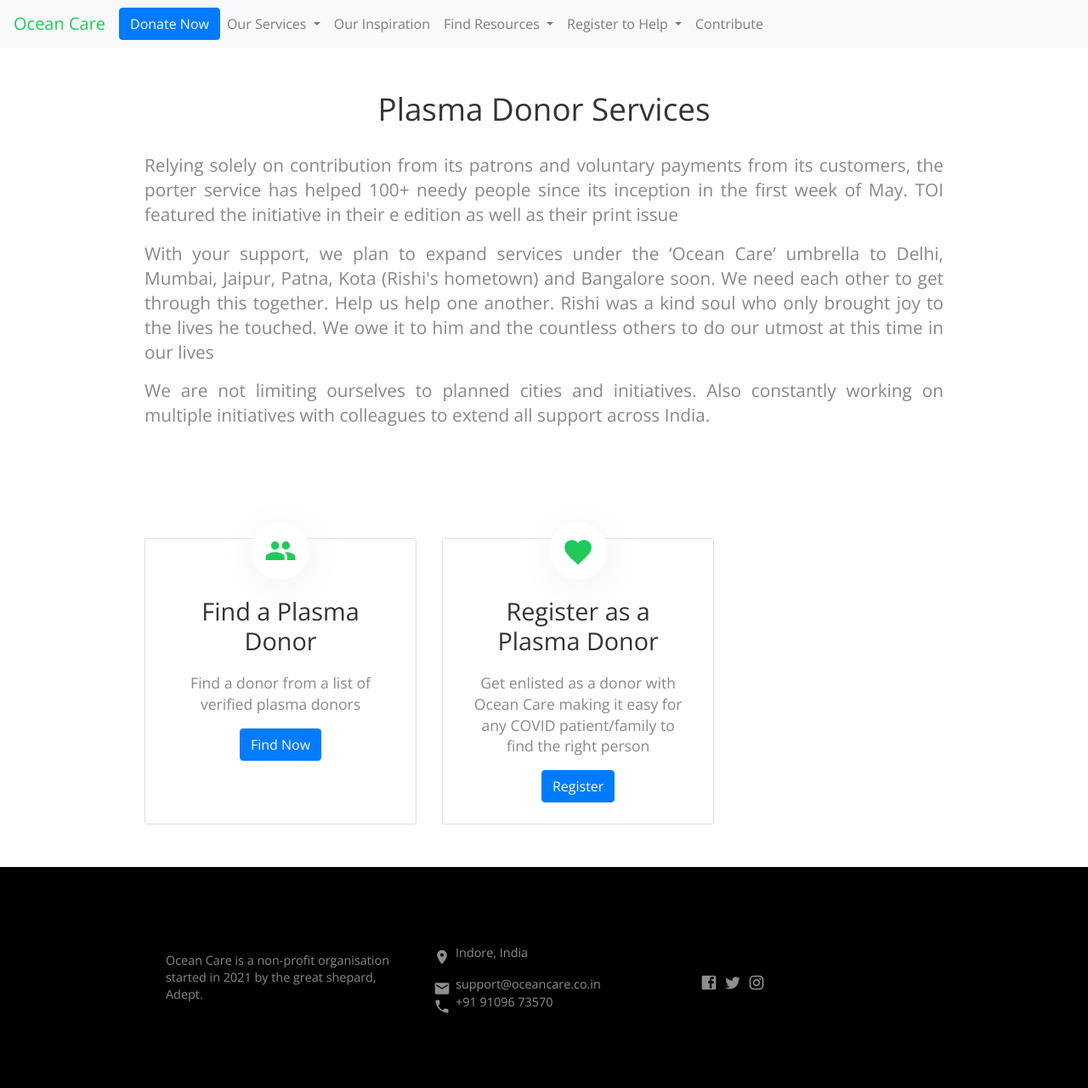
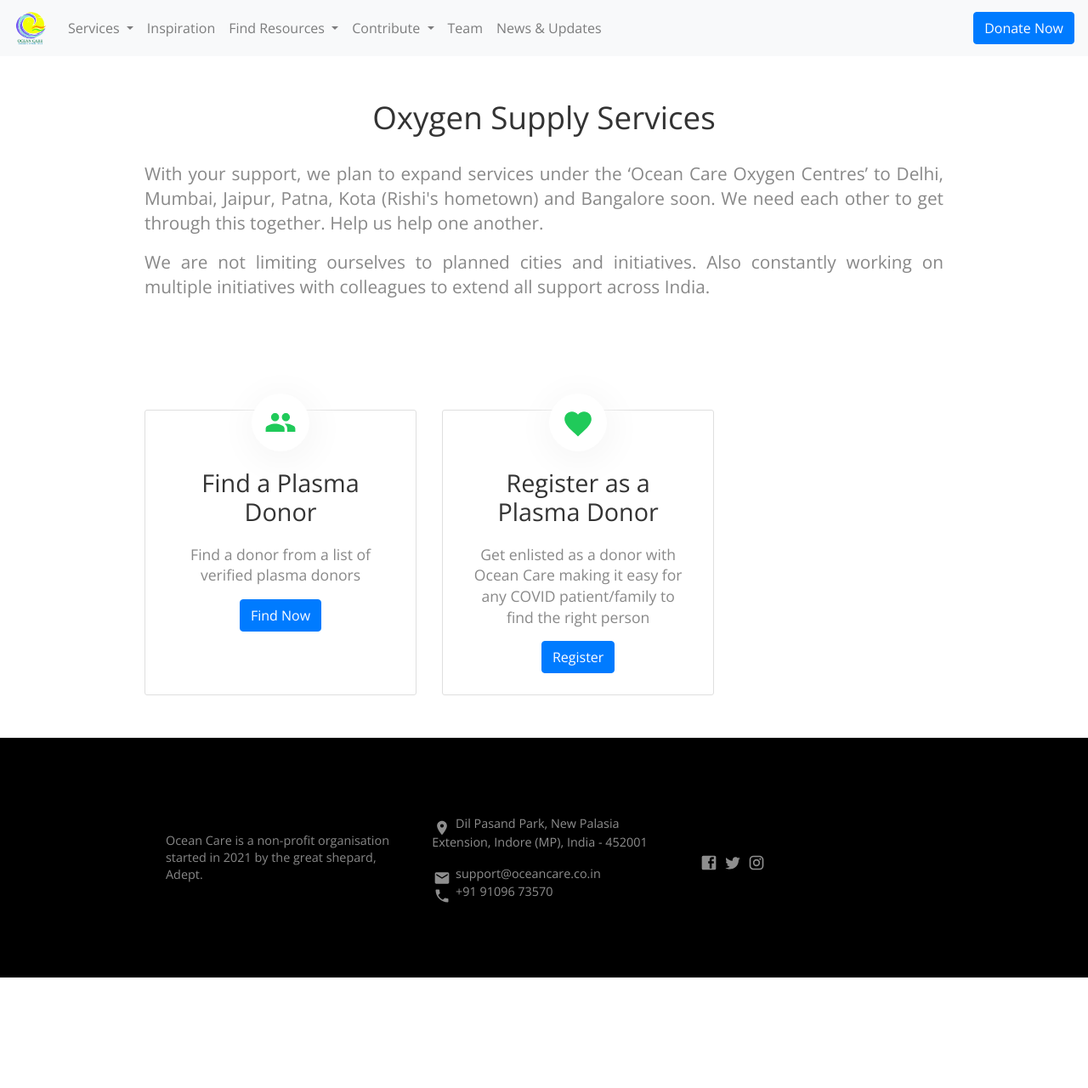
Before and after one commit to OceanCare/oceancare.github.io, a Jekyll site: the page built from pages/plasma_donors.html, in a window 1280 px wide. Shown: the whole page at 85% size. Built offline with Jekyll 4.4.1, drawn with Linux system fonts in a browser that asks for light colours; after the commit the page ends 1150 px from its top, so only the background shows below that.

Commit message:
updates to website

```diff
--- a/_data/company.yml
+++ b/_data/company.yml
@@ -1,6 +1,6 @@
 company_name: Ocean Care
 mission_statement: Ocean Care is a non-profit organisation started in 2021 by the great shepard, Adept.
-address: Indore, India
+address: Dil Pasand Park, New Palasia Extension, Indore (MP), India - 452001
 phone: +91 91096 73570
 email: support@oceancare.co.in
 facebook: oceancareIN
--- a/_data/settings.yml
+++ b/_data/settings.yml
@@ -11,6 +11,8 @@
 - {name: 'Free Porter Services', folder: 'pages', file: 'porter_services'}
 - {name: 'Plasma Donors Directory', folder: 'pages', file: 'plasma_donors'}
 - {name: 'Inspiration', folder: 'pages', file: 'inspiration'}
+- {name: 'Team', folder: 'pages', file: 'team'}
+- {name: 'News & Updates', folder: 'pages', file: 'news_updates'}
 
 # Customize site text
 pagination:
--- a/_includes/header.html
+++ b/_includes/header.html
@@ -1,17 +1,21 @@
-<nav class="navbar navbar-expand-lg navbar-light bg-light">
-  <a class="navbar-brand" style="color:#20ca5a" href="/">Ocean Care</a>
+<nav class="navbar navbar-expand-lg navbar-light bg-light justify-content-between">
 
-  <a class="btn btn-primary" href={{ site.data.settings.donate_link }} target="_blank">Donate Now</a>
+
   <button class="navbar-toggler" type="button" data-toggle="collapse" data-target="#navbarSupportedContent" aria-controls="navbarSupportedContent" aria-expanded="false" aria-label="Toggle navigation">
     <span class="navbar-toggler-icon"></span>
   </button>
 
-  <div class="collapse navbar-collapse" style="text-align: right;" id="navbarSupportedContent">
+  <a class="navbar-brand" style="color:#20ca5a" href="/">
+    <img width="40" height="40" src="{{ site.baseurl }}/images/logo.png" alt="COVID">
+    </img>
+  </a>
+
+  <div class="collapse navbar-collapse" id="navbarSupportedContent">
     <ul class="navbar-nav mr-auto">
 
       <li class="nav-item dropdown">
         <a class="nav-link dropdown-toggle" href="#" id="navbarDropdown" role="button" data-toggle="dropdown" aria-haspopup="true" aria-expanded="false">
-          Our Services
+          Services
         </a>
         <div class="dropdown-menu" aria-labelledby="navbarDropdown">
           <a class="dropdown-item" href="/pages/porter_services">Free Porter Services</a>
@@ -20,7 +24,7 @@
       </li>
 
       <li class="nav-item">
-        <a href="/pages/inspiration" class="nav-link">Our Inspiration</a>
+        <a href="/pages/inspiration" class="nav-link">Inspiration</a>
       </li>
 
       <li class="nav-item dropdown">
@@ -35,19 +39,27 @@
 
       <li class="nav-item dropdown">
         <a class="nav-link dropdown-toggle" href="#" id="navbarDropdown" role="button" data-toggle="dropdown" aria-haspopup="true" aria-expanded="false">
-          Register to Help
+          Contribute
         </a>
         <div class="dropdown-menu" aria-labelledby="navbarDropdown">
-          <a class="dropdown-item" href={{ site.data.settings.porter_service_link }} target="_blank">Register as a Porter</a>
-          <a class="dropdown-item" href={{ site.data.settings.plasma_donor_link }} target="_blank">Register as a Plasma Donor</a>
+          <a class="dropdown-item" href="/pages/contribute">Contribute to the Cause</a>
+          <a class="dropdown-item" href={{ site.data.settings.porter_service_link }} target="_blank">Contribute as a Porter</a>
+          <a class="dropdown-item" href={{ site.data.settings.plasma_donor_link }} target="_blank">Contribute as a Plasma Donor</a>
         </div>
       </li>
 
         <li class="nav-item">
-          <a href="/pages/contribute" class="nav-link">Contribute</a>
+          <a href="/pages/team" class="nav-link">Team</a>
+        </li>
+
+        <li class="nav-item">
+          <a href="/pages/news_updates" class="nav-link">News & Updates</a>
         </li>
 
 
     </ul>
   </div>
+  <span>
+    <a class="btn btn-primary" href={{ site.data.settings.donate_link }} target="_blank">Donate Now</a>
+  </span>
 </nav>
--- a/pages/plasma_donors.html
+++ b/pages/plasma_donors.html
@@ -1,11 +1,10 @@
 ---
 layout: page
-title: Plasma Donor Services
+title: Oxygen Supply Services
 ---
 <div class="container">
-  <h2 class="editable" style="text-align: center;">Plasma Donor Services</h2>
-  <p class="editable" style="text-align: justify;">Relying solely on contribution from its patrons and voluntary payments from its customers, the porter service has helped 100+ needy people since its inception in the first week of May. TOI featured the initiative in their e edition as well as their print issue</p>
-  <p class="editable" style="text-align: justify;">With your support, we plan to expand services under the ‘Ocean Care’ umbrella to Delhi, Mumbai, Jaipur, Patna, Kota (Rishi's hometown) and Bangalore soon. We need each other to get through this together. Help us help one another. Rishi was a kind soul who only brought joy to the lives he touched. We owe it to him and the countless others to do our utmost at this time in our lives</p>
+  <h2 class="editable" style="text-align: center;">Oxygen Supply Services</h2>
+  <p class="editable" style="text-align: justify;">With your support, we plan to expand services under the ‘Ocean Care Oxygen Centres’ to Delhi, Mumbai, Jaipur, Patna, Kota (Rishi's hometown) and Bangalore soon. We need each other to get through this together. Help us help one another. </p>
   <p class="editable" style="text-align: justify;">We are not limiting ourselves to planned cities and initiatives. Also constantly working on multiple initiatives with colleagues to extend all support across India.</p>
   <br />
   <ul class="thirds">
```
Also changed, not shown: index.html (+60 -23 lines), pages/news_updates.html (added, +25 -0 lines), pages/team.html (added, +117 -0 lines), images/logo.png (added).
